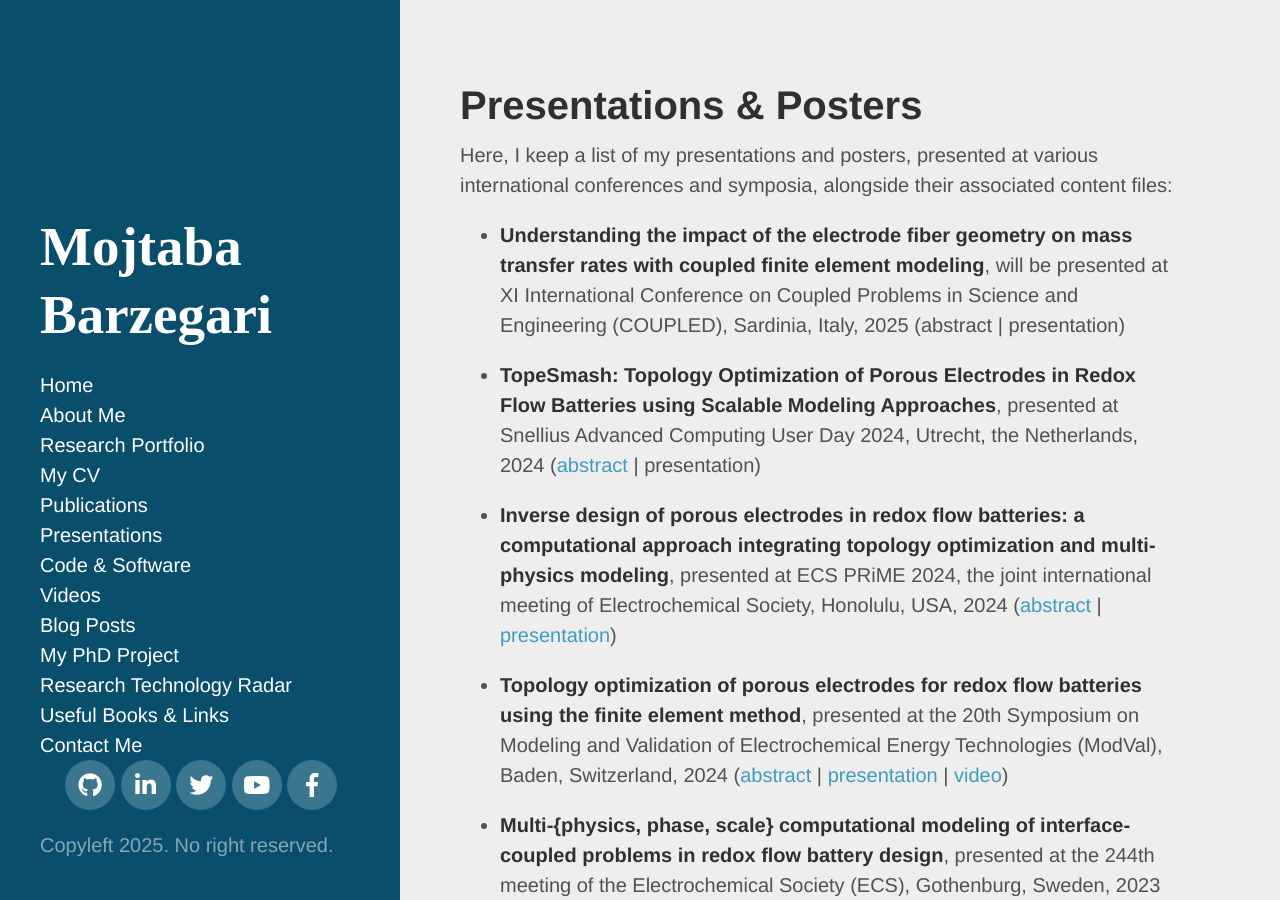
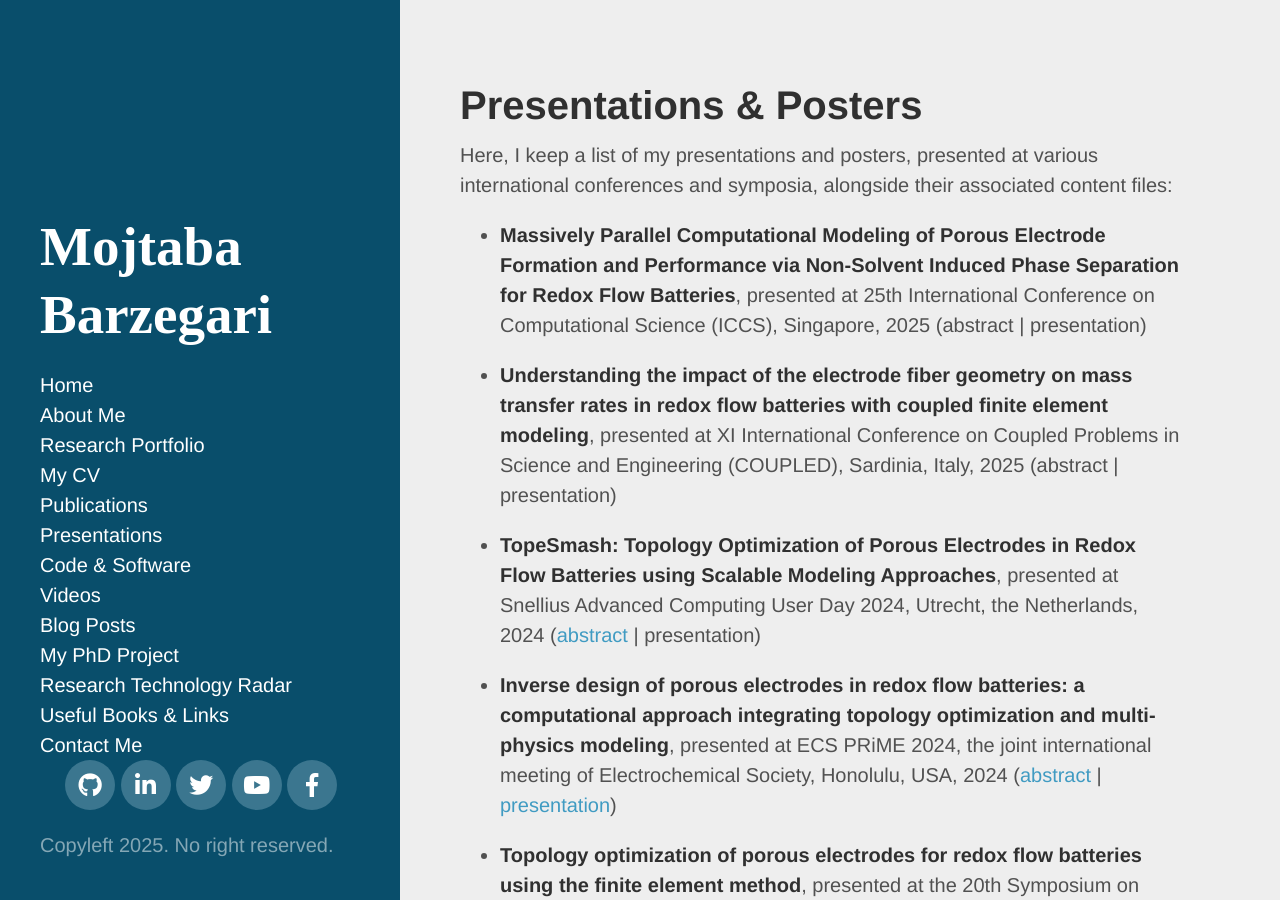
Before and after one commit to mbarzegary/mbarzegary.github.io, a Jekyll site: the page built from presentations.md, in a window 1280 px wide and 900 px high. Built offline with Jekyll 4.4.1, drawn with Linux system fonts in a browser that asks for light colours; nearby versions of some CDN libraries; some web fonts are replaced.

Commit message:
add iccs presentation

```diff
--- a/presentations.md
+++ b/presentations.md
@@ -7,7 +7,9 @@ Here, I keep a list of my presentations and posters, presented at various intern
 
 <!-- ## As the presenter (main author) -->
 
-* **Understanding the impact of the electrode fiber geometry on mass transfer rates with coupled finite element modeling**, will be presented at XI International Conference on Coupled Problems in Science and Engineering (COUPLED), Sardinia, Italy, 2025 (abstract \| presentation)
+* **Massively Parallel Computational Modeling of Porous Electrode Formation and Performance via Non-Solvent Induced Phase Separation for Redox Flow Batteries**, presented at 25th International Conference on Computational Science (ICCS), Singapore, 2025 (abstract \| presentation)
+
+* **Understanding the impact of the electrode fiber geometry on mass transfer rates in redox flow batteries with coupled finite element modeling**, presented at XI International Conference on Coupled Problems in Science and Engineering (COUPLED), Sardinia, Italy, 2025 (abstract \| presentation)
 
 * **TopeSmash: Topology Optimization of Porous Electrodes in Redox Flow Batteries using Scalable Modeling Approaches**, presented at Snellius Advanced Computing User Day 2024, Utrecht, the Netherlands, 2024 ([abstract](/public/files/snellius-acud-2024-abstract.pdf) \| presentation)
 
```
